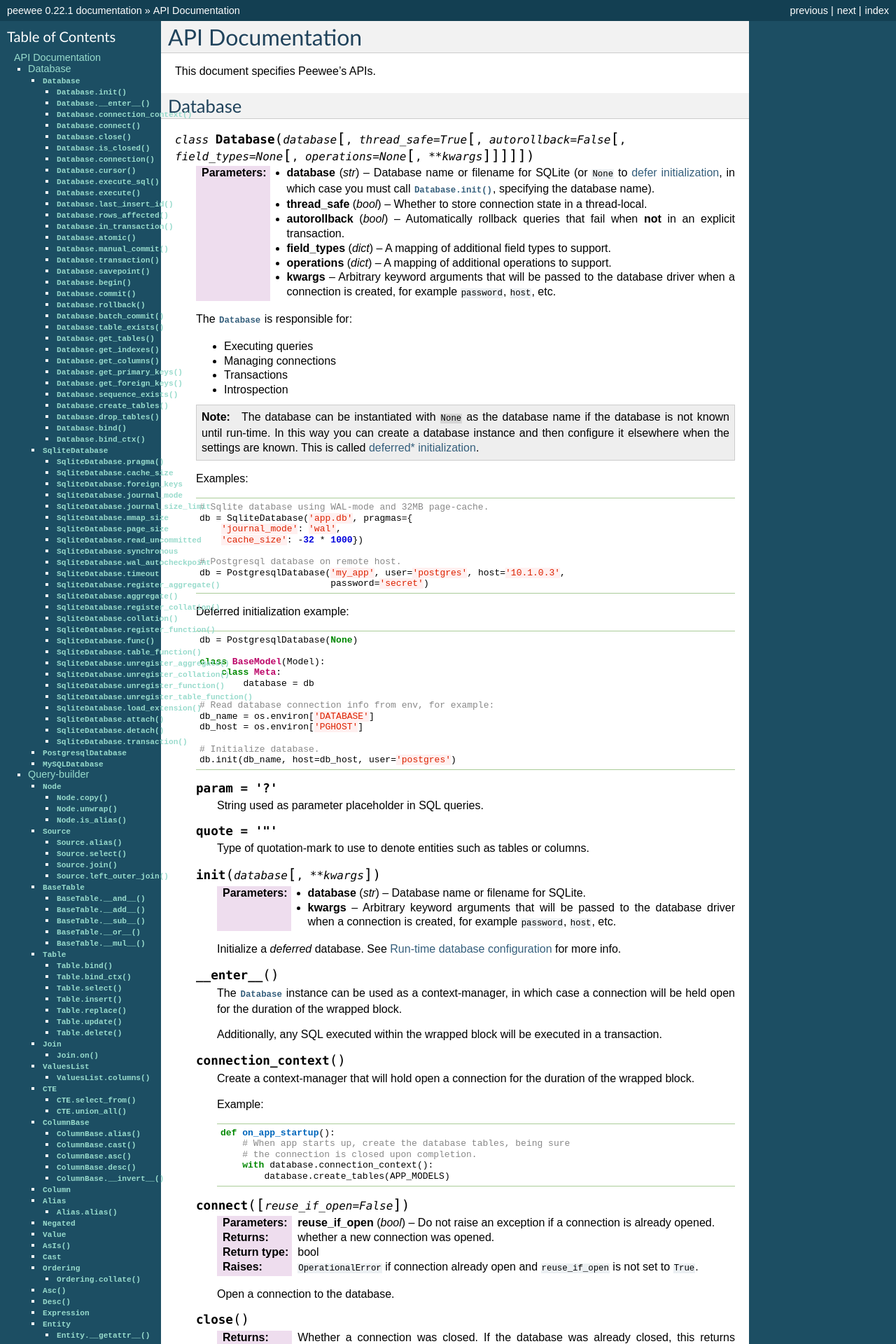
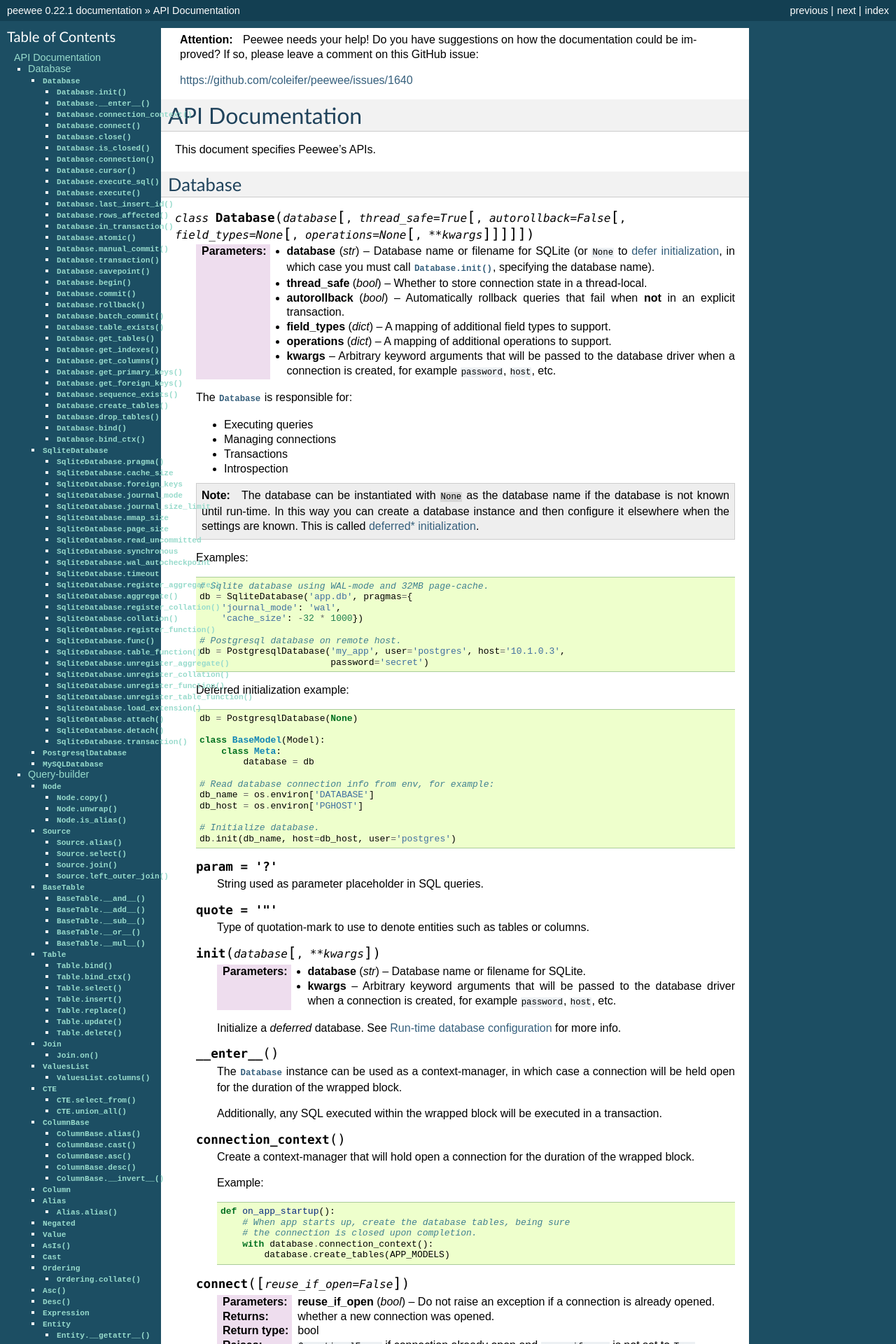
Before and after one commit to coleifer/peewee, a Sphinx documentation site: the page built from docs/peewee/api.rst, in a window 1280 px wide. Shown: the top 1920 px of the page at 70% size. Built offline with Sphinx 7.4.7, drawn with Linux system fonts in a browser that asks for light colours; pages that are not in the unit, such as notebooks, are missing from menus.

Commit message:
Add help request for documentation.

```diff
--- a/docs/conf.py
+++ b/docs/conf.py
@@ -86,7 +86,7 @@
 #show_authors = False
 
 # The name of the Pygments (syntax highlighting) style to use.
-pygments_style = 'pastie'
+#pygments_style = 'pastie'
 
 # A list of ignored prefixes for module index sorting.
 #modindex_common_prefix = []
--- a/docs/index.rst
+++ b/docs/index.rst
@@ -37,6 +37,8 @@
 * :ref:`Models and fields <models>`
 * :ref:`Querying <querying>`
 
+.. include:: help-request.rst
+
 Contents:
 ---------
 
--- a/docs/peewee/api.rst
+++ b/docs/peewee/api.rst
@@ -1,4 +1,6 @@
 .. _api:
+
+.. include:: help-request.rst
 
 API Documentation
 =================
--- /dev/null
+++ b/docs/peewee/help-request.rst
@@ -0,0 +1,5 @@
+.. attention::
+    Peewee needs your help! Do you have suggestions on how the documentation
+    could be improved? If so, please leave a comment on this GitHub issue:
+
+    https://github.com/coleifer/peewee/issues/1640
--- a/docs/peewee/models.rst
+++ b/docs/peewee/models.rst
@@ -1,4 +1,6 @@
 .. _models:
+
+.. include:: help-request.rst
 
 Models and Fields
 =================
@@ -986,7 +988,7 @@
 
 .. warning::
     Peewee does not support foreign-keys to models that define a
-    :ref:`CompositeKey` primary key. If you wish to add a foreign-key to a
+    :py:class:`CompositeKey` primary key. If you wish to add a foreign-key to a
     model that has a composite primary key, replicate the columns on the
     related model and add a custom accessor (e.g. a property).
 
--- a/docs/peewee/querying.rst
+++ b/docs/peewee/querying.rst
@@ -1,4 +1,6 @@
 .. _querying:
+
+.. include:: help-request.rst
 
 Querying
 ========
--- a/docs/peewee/sqlite_ext.rst
+++ b/docs/peewee/sqlite_ext.rst
@@ -55,7 +55,7 @@
     :param bool rank_functions: Make search result ranking functions available.
     :param bool hash_functions: Make hashing functions available (md5, sha1, etc).
     :param bool regexp_function: Make the REGEXP function available.
-    :param bool bloomfilter: Make the :ref:`sqlite-bloomfilter` available.
+    :param bool bloomfilter: Make the :ref:`bloom filter <sqlite-extras>` available.
 
     Extends :py:class:`SqliteDatabase` and inherits methods for declaring
     user-defined functions, pragmas, etc.
@@ -71,7 +71,7 @@
     :param bool rank_functions: Make search result ranking functions available.
     :param bool hash_functions: Make hashing functions available (md5, sha1, etc).
     :param bool regexp_function: Make the REGEXP function available.
-    :param bool bloomfilter: Make the :ref:`sqlite-bloomfilter` available.
+    :param bool bloomfilter: Make the :ref:`bloom filter <sqlite-extras>` available.
     :param bool replace_busy_handler: Use a smarter busy-handler implementation.
 
     Extends :py:class:`SqliteExtDatabase` and requires that the
```
Also changed, not shown: other parts of docs/peewee/api.rst (+2 -0 lines).
